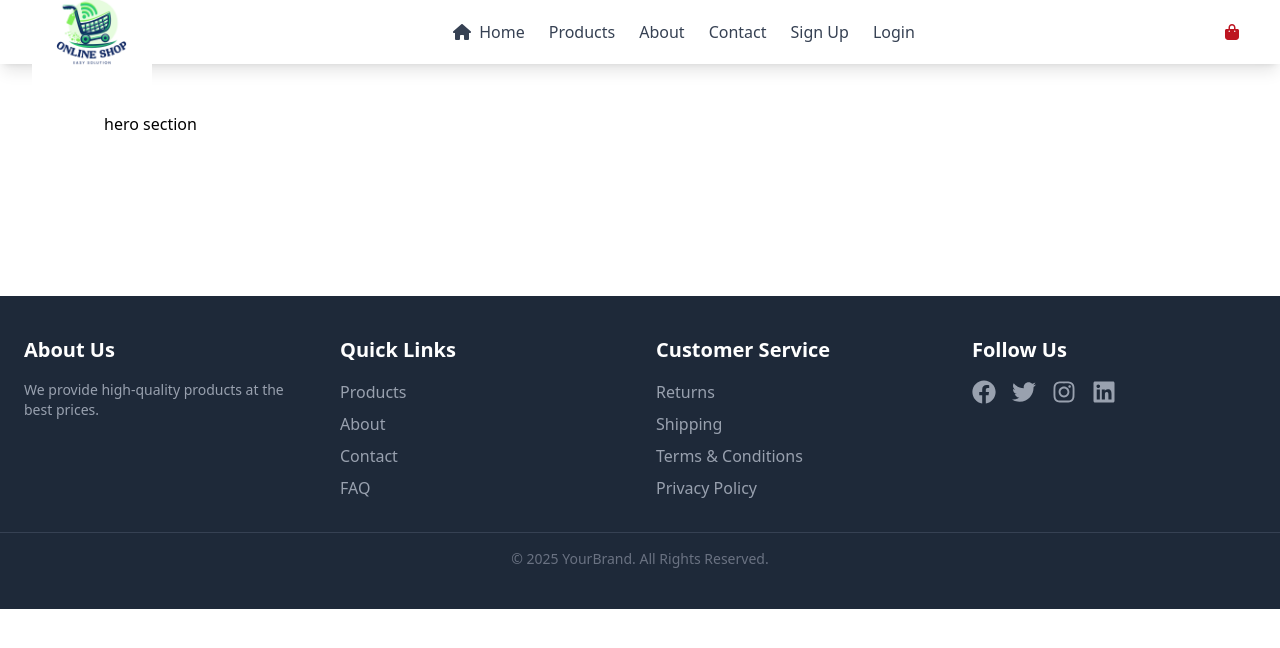
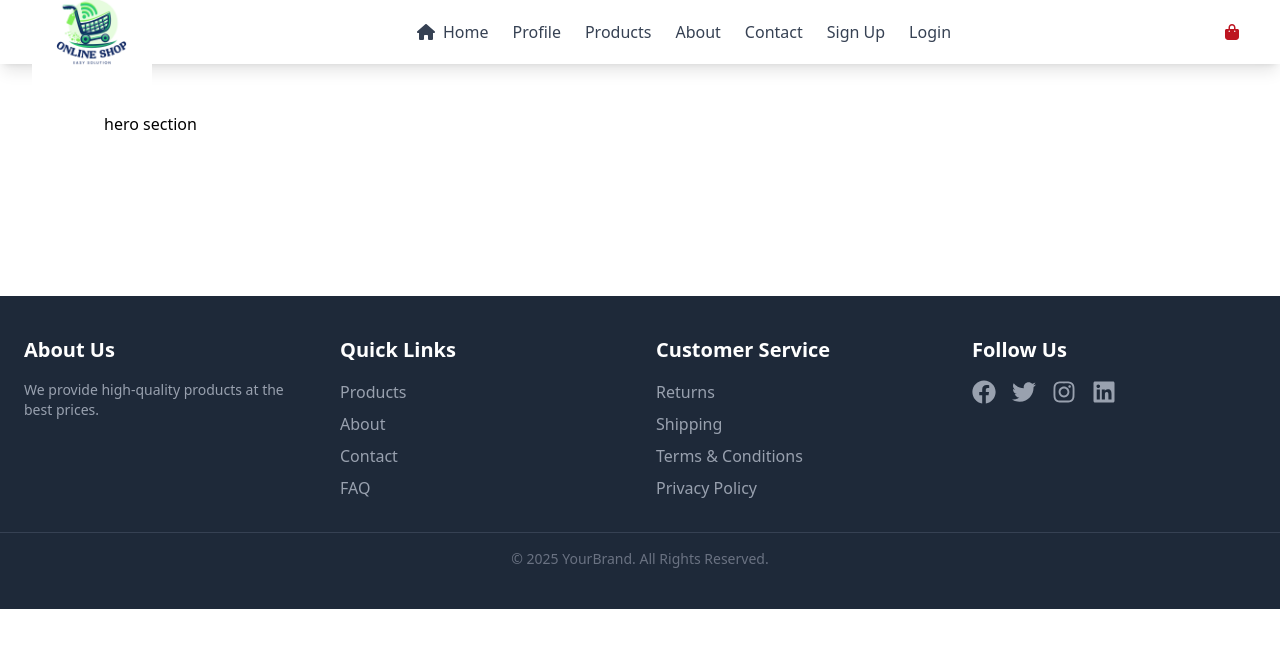
Before and after one commit to nimrashahid20/final-hacathon, a React (Vite) app in the folder frontend/: page / in a window 1280 px wide. Shown: the top 648 px of the page. Built offline with nearby package versions, Linux system fonts and the light colour scheme.

Commit message:
Profile added in Nav

```diff
--- a/frontend/src/components/Navigation.jsx
+++ b/frontend/src/components/Navigation.jsx
@@ -35,6 +35,7 @@ const Navigation = () => {
 
           <div className="hidden sm:flex space-x-6 ">
             <NavLink to="/" icon={faHome} text="Home" />
+            <NavLink to="/profile" text="Profile" />
             <NavLink to="/products" text="Products" />
             <NavLink to="/about" text="About" />
             <NavLink to="/contact" text="Contact" />
@@ -82,7 +83,8 @@ const Navigation = () => {
       >
         <div className="px-4 pt-2 pb-3 space-y-2">
           <NavLinkMobile to="/" text="Home" onClick={toggleMenu} />
-          <NavLinkMobile to="/products" text="Products" onClick={toggleMenu} />
+          <NavLinkMobile to="/profile" text="Products" onClick={toggleMenu} />
+          <NavLinkMobile to="/products" text="Profile" onClick={toggleMenu} />
           <NavLinkMobile to="/about" text="About" onClick={toggleMenu} />
           <NavLinkMobile to="/contact" text="Contact" onClick={toggleMenu} />
           <NavLinkMobile to="/signup" text="Sign Up" />
```
